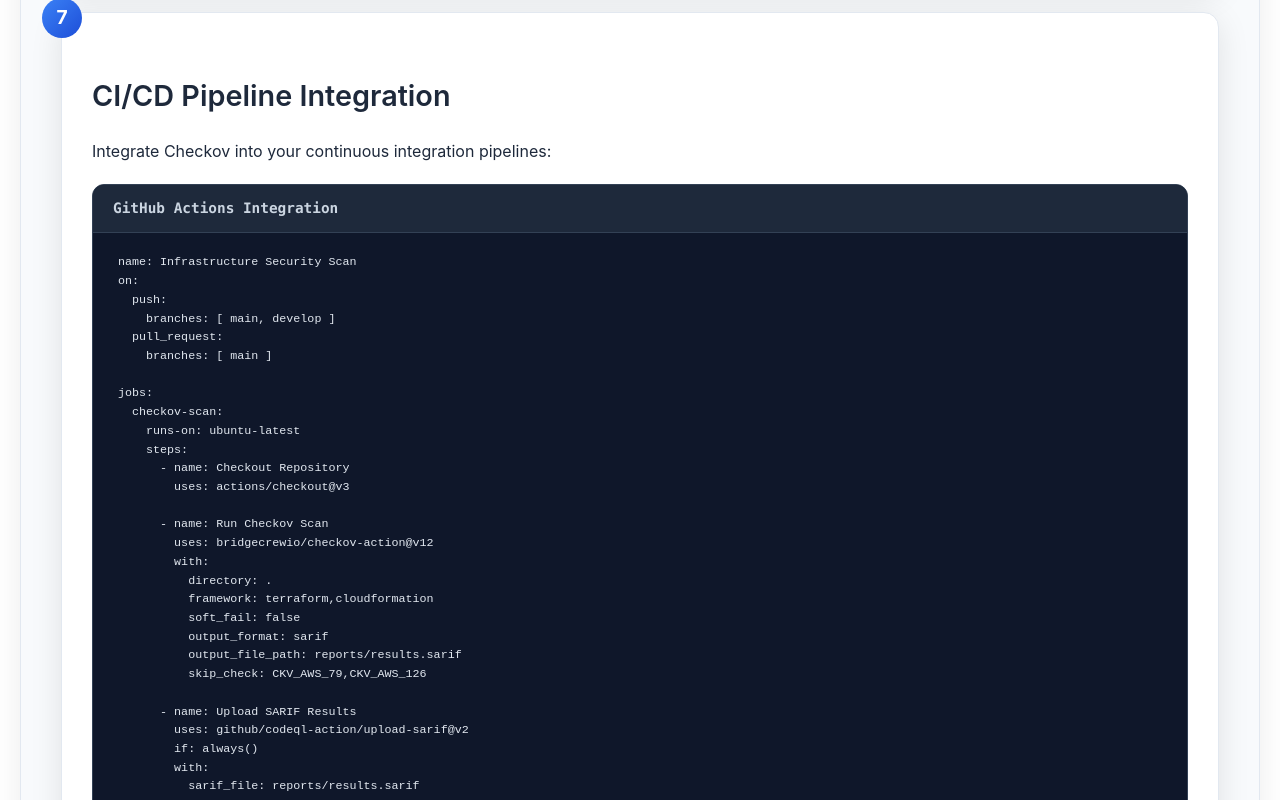
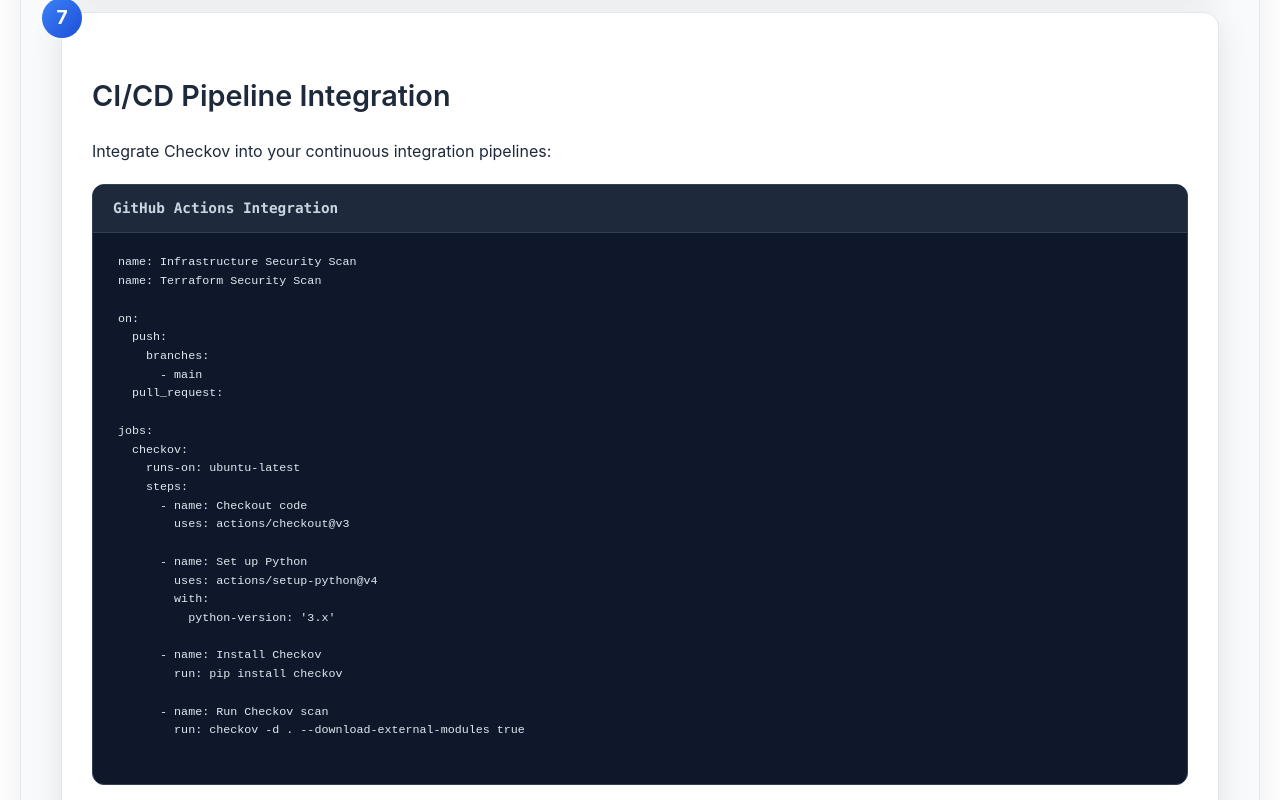
Before and after one commit to Mohd-Abdul-Jameel/Checkov-Demo-, a plain HTML site: page docs/Checkov-demo.html in a window 1280 px wide. Shown: the part 11200-12000 px from the top of the page. Drawn offline with Linux system fonts and the light colour scheme.

Commit message:
Update Checkov-demo.html

```diff
--- a/docs/Checkov-demo.html
+++ b/docs/Checkov-demo.html
@@ -1205,34 +1205,32 @@
                         <div class="code-header">GitHub Actions Integration</div>
                         <div class="code-block">
                         <pre><code class="language-yaml">name: Infrastructure Security Scan
+name: Terraform Security Scan
+
 on:
   push:
-    branches: [ main, develop ]
+    branches:
+      - main
   pull_request:
-    branches: [ main ]
 
 jobs:
-  checkov-scan:
+  checkov:
     runs-on: ubuntu-latest
     steps:
-      - name: Checkout Repository
+      - name: Checkout code
         uses: actions/checkout@v3
 
-      - name: Run Checkov Scan
-        uses: bridgecrewio/checkov-action@v12
+      - name: Set up Python
+        uses: actions/setup-python@v4
         with:
-          directory: .
-          framework: terraform,cloudformation
-          soft_fail: false
-          output_format: sarif
-          output_file_path: reports/results.sarif
-          skip_check: CKV_AWS_79,CKV_AWS_126
-
-      - name: Upload SARIF Results
-        uses: github/codeql-action/upload-sarif@v2
-        if: always()
-        with:
-          sarif_file: reports/results.sarif
+          python-version: '3.x'
+
+      - name: Install Checkov
+        run: pip install checkov
+
+      - name: Run Checkov scan
+        run: checkov -d . --download-external-modules true
+
 </code></pre>
 
                         </div>
```
